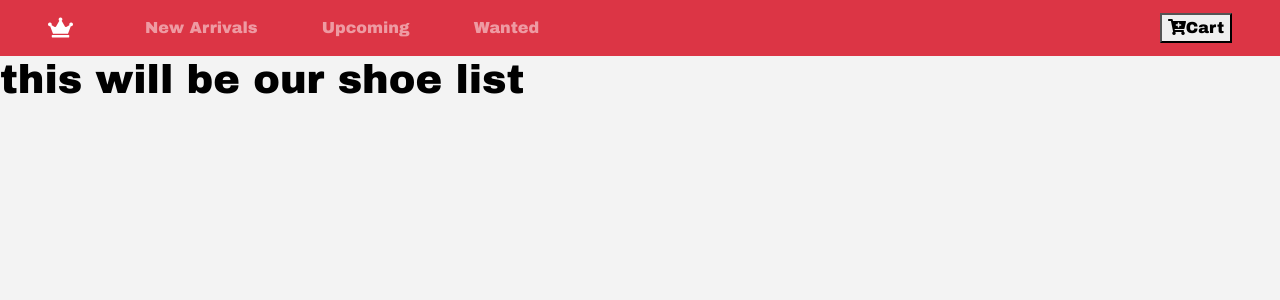
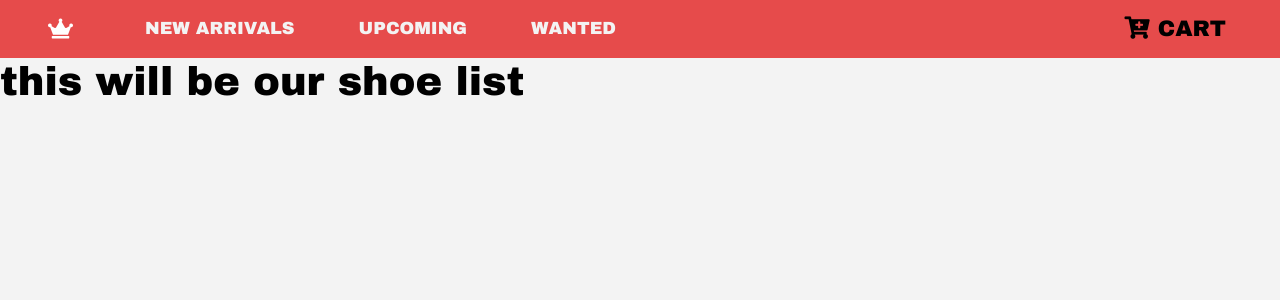
Before and after one commit to crlucero/React-ShoeSite-v2, a React (Create React App) app: page / in a window 1280 px wide. Shown: the top 300 px of the page. Built offline with nearby package versions, Linux system fonts and the light colour scheme.

Commit message:
Implemented styled comps, finished navbar

```diff
--- a/package.json
+++ b/package.json
@@ -7,7 +7,8 @@
     "react": "^16.8.4",
     "react-dom": "^16.8.4",
     "react-router-dom": "^4.3.1",
-    "react-scripts": "2.1.8"
+    "react-scripts": "2.1.8",
+    "styled-components": "^4.1.3"
   },
   "scripts": {
     "start": "react-scripts start",
--- a/public/index.html
+++ b/public/index.html
@@ -25,11 +25,7 @@
 
     <!-- Google Fonts -->
     <link
-      href="https://fonts.googleapis.com/css?family=Archivo+Black|Roboto:400,500,700"
-      rel="stylesheet"
-    />
-    <link
-      href="https://fonts.googleapis.com/css?family=Roboto:400,500,700"
+      href="https://fonts.googleapis.com/css?family=Archivo+Black|Roboto:300,400,500,700"
       rel="stylesheet"
     />
 
--- /dev/null
+++ b/src/components/Button.js
@@ -0,0 +1,19 @@
+import styled from 'styled-components';
+
+export const ButtonContainer = styled.button`
+  text-transform: capitalize;
+  font-size: 1.4rem;
+  background: transparent;
+  border: transparent;
+  font-weight: light;
+  text-transform: uppercase;
+  cursor: pointer;
+  transition: all 0.5s ease-in-out;
+  &:hover {
+    background: var(--maineDark);
+    color: var(--mainWhite);
+  }
+  &:focus {
+    outline: none;
+  }
+`;
--- a/src/components/Nav.js
+++ b/src/components/Nav.js
@@ -1,11 +1,13 @@
 import React, { Component } from 'react';
 import { Link } from 'react-router-dom';
+import styled from 'styled-components';
+import { ButtonContainer } from './Button';
 
 export default class Nav extends Component {
   render() {
     return (
       <div>
-        <nav className="navbar navbar-expand-sm bg-danger justify-content-between navbar-dark px-sm-5">
+        <NavWrapper className="navbar navbar-expand-sm justify-content-between navbar-dark px-sm-5">
           <Link to="/" className="navbar-brand">
             <i class="fas fa-crown" />
           </Link>
@@ -27,13 +29,24 @@ export default class Nav extends Component {
             </li>
           </ul>
           <Link to="/cart" className="ml-auto">
-            <button>
-              <i className="fas fa-cart-plus" />
+            <ButtonContainer>
+              <span className="mr-2">
+                <i className="fas fa-cart-plus" />
+              </span>
               Cart
-            </button>
+            </ButtonContainer>
           </Link>
-        </nav>
+        </NavWrapper>
       </div>
     );
   }
 }
+
+const NavWrapper = styled.nav`
+  background: var(--mainRed);
+  .nav-link {
+    color: var(--mainWhite) !important;
+    font-size: 1.1rem;
+    text-transform: uppercase;
+  }
+`;
```
Also changed, not shown: 1 other file (tests, documents, lock files or other folders).
